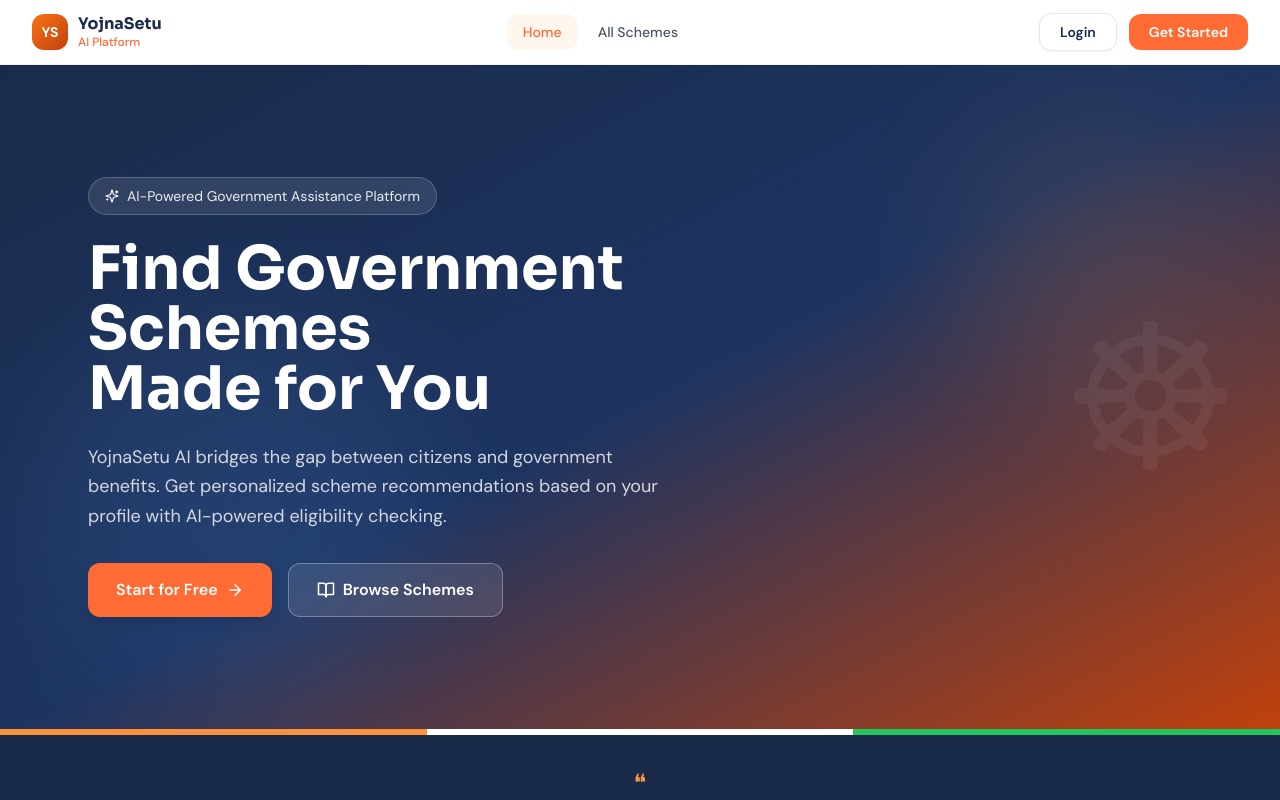
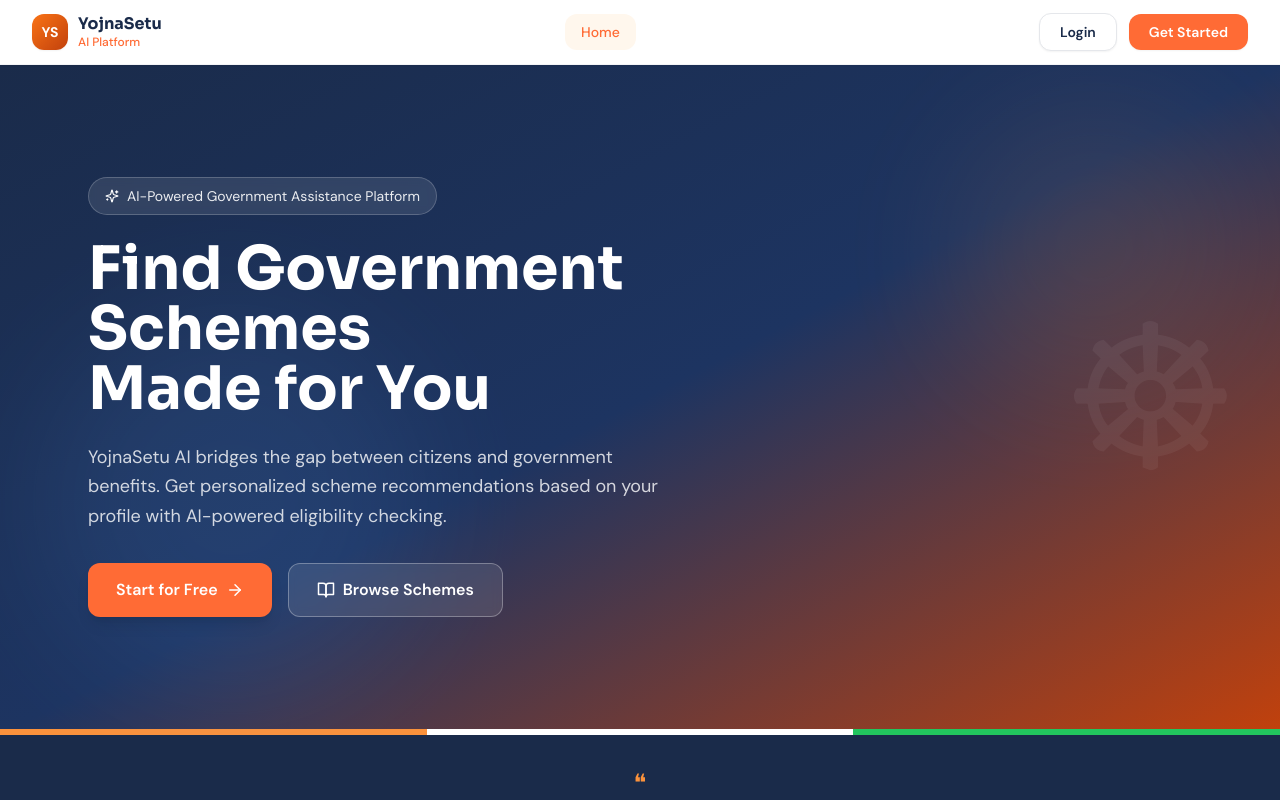
Before and after one commit to anujcodes1/YojnaSetu-AI, a React (Vite) app in the folder client/: page / in a window 1280 px wide. Shown: the top 800 px of the page. Built offline with nearby package versions, Linux system fonts and the light colour scheme; no server answers; the HTML template or start-up script is replaced by a standard one.

Commit message:
Remove 'All Schemes' link from Navbar
Removed the 'All Schemes' navigation link from the Navbar.

```diff
--- a/client/src/components/layout/Navbar.jsx
+++ b/client/src/components/layout/Navbar.jsx
@@ -45,11 +45,6 @@ export default function Navbar() {
             <NavLink to="/" end className={({ isActive }) =>
               `px-4 py-2 rounded-xl text-sm font-medium transition-colors ${isActive ? 'text-saffron-600 bg-saffron-50' : 'text-gray-600 hover:text-saffron-600 hover:bg-saffron-50'}`
             }>Home</NavLink>
-
-            <NavLink to="/schemes" className={({ isActive }) =>
-              `px-4 py-2 rounded-xl text-sm font-medium transition-colors ${isActive ? 'text-saffron-600 bg-saffron-50' : 'text-gray-600 hover:text-saffron-600 hover:bg-saffron-50'}`
-            }>All Schemes</NavLink>
-
 
           </div>
 
```
